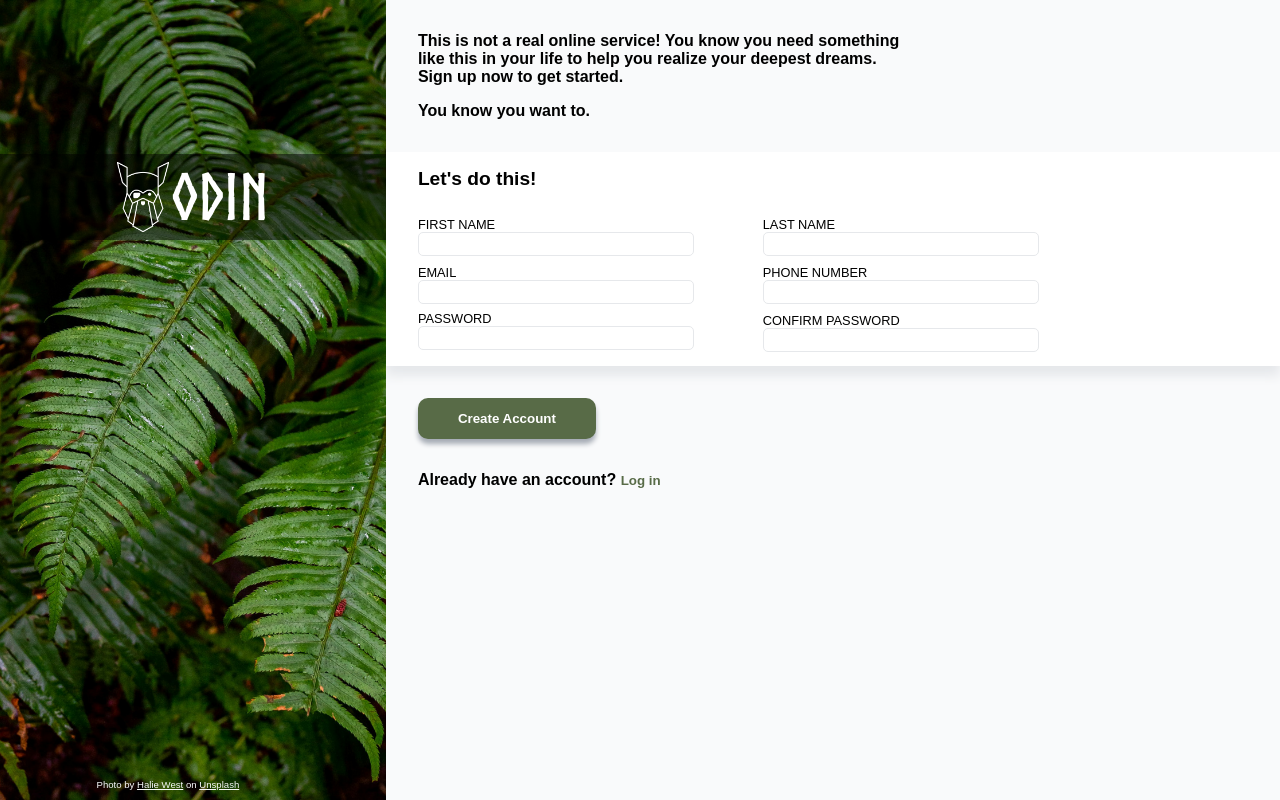
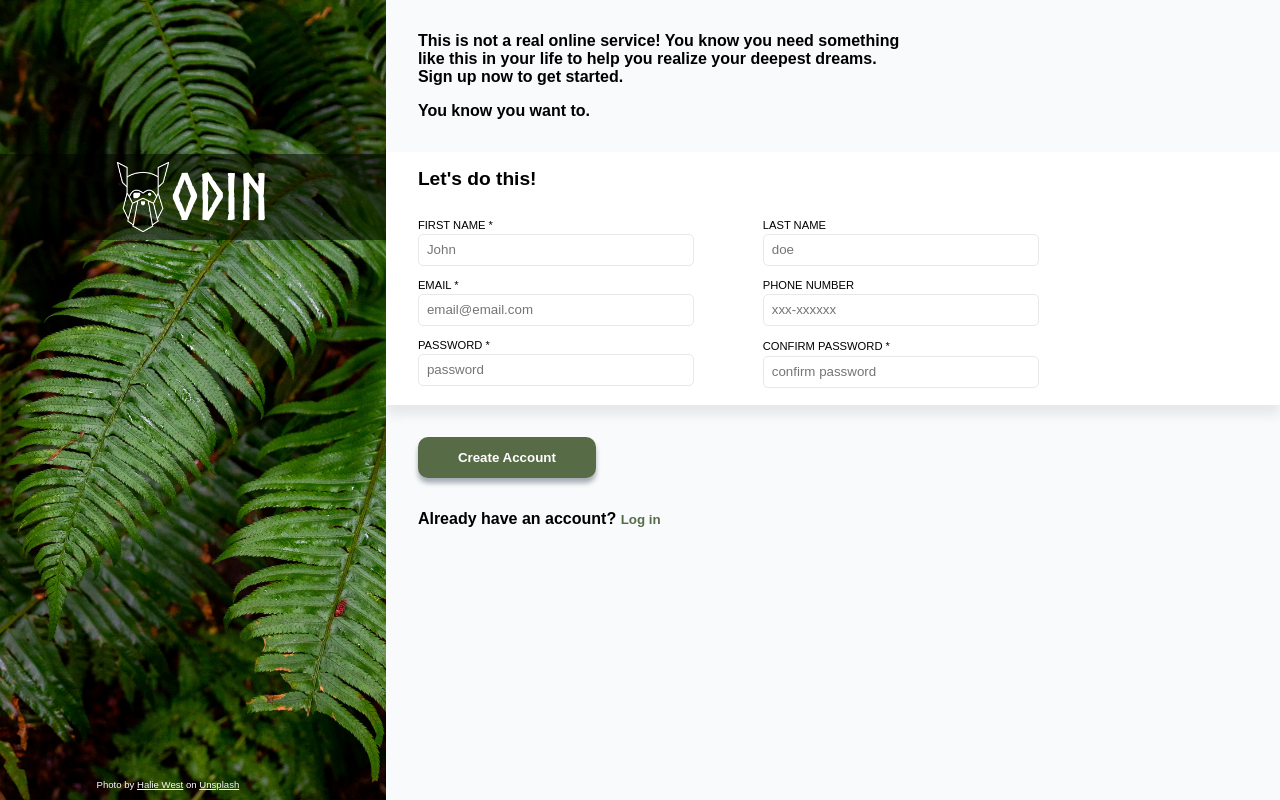
Before and after one commit to bashair0/theOdin-signUp-form, a plain HTML site: page index.html in a window 1280 px wide. Drawn offline with Linux system fonts and the light colour scheme.

Commit message:
Style the required input elements border to the regular color instead of red

```diff
--- a/index.html
+++ b/index.html
@@ -40,45 +40,75 @@
       <form action="#" method="post">
         <div class="form-container">
           <h2>Let's do this!</h2>
-          <fieldset>
+          <div class="group-input">
             <div>
-              <label for="first-name">First name</label>
-              <input type="text" name="first-name" id="first-name" />
+              <label for="first-name"
+                >First name <span aria-label="required">*</span></label
+              >
+              <input
+                type="text"
+                name="first-name"
+                placeholder="John"
+                id="first-name"
+                required />
             </div>
             <div>
               <label for="last-name">Last name</label>
-              <input type="text" name="last-name" id="last-name" />
+              <input
+                type="text"
+                name="last-name"
+                placeholder="doe"
+                id="last-name" />
             </div>
-          </fieldset>
-          <fieldset>
+          </div>
+          <div class="group-input">
             <div>
-              <label for="email">email</label>
-              <input type="email" name="email" id="email" />
+              <label for="email"
+                >email <span aria-label="required">*</span></label
+              >
+              <input
+                type="email"
+                name="email"
+                placeholder="email@email.com"
+                id="email"
+                required />
             </div>
             <div>
               <label for="phone-number">Phone number</label>
-              <input type="number" name="phone-number" id="phone-number" />
+              <input
+                type="tel"
+                name="phone-number"
+                placeholder="xxx-xxxxxx"
+                id="phone-number" />
             </div>
-          </fieldset>
-          <fieldset>
+          </div>
+          <div class="group-input">
             <div>
-              <label for="password">Password</label>
+              <label for="password"
+                >Password <span aria-label="required">*</span></label
+              >
               <input
                 type="password"
                 name="password"
+                placeholder="password"
                 id="password"
+                required
                 data-password />
               <p class="error-msg"></p>
             </div>
             <div>
-              <label for="confirm-password">Confirm Password</label>
+              <label for="confirm-password"
+                >Confirm Password <span aria-label="required">*</span></label
+              >
               <input
                 type="password"
                 name="confirm-password"
+                placeholder="confirm password"
                 id="confirm-password"
+                required
                 data-confirm-password />
             </div>
-          </fieldset>
+          </div>
         </div>
 
         <button type="submit" class="submit-btn" data-submit-btn>
--- a/style.css
+++ b/style.css
@@ -108,31 +108,35 @@ input {
   border: 1px solid var(--primary-clr-300);
   border-radius: 5px;
   width: 80%;
-  height: 1.5rem;
+  height: 2rem;
   padding-inline: 0.5rem;
 }
 
 input:focus {
   border-color: var(--secondary-blue);
+  box-shadow: 1px 1px 5px var(--primary-clr-300);
 }
 
 input:invalid {
   border-color: var(--secondary-red);
 }
 
+input:placeholder-shown {
+  border-color: var(--primary-clr-300);
+}
+
 @media (min-width: 31.25em) {
-  fieldset {
+  .group-input {
     display: flex;
     align-items: center;
-    height: 3rem;
   }
-  fieldset > div {
+  .group-input > div {
     width: 50%;
   }
 }
 
 @media (min-width: 64em) {
-  fieldset > div {
+  .group-input > div {
     width: 40%;
   }
 }
@@ -140,7 +144,8 @@ input:invalid {
 label {
   display: block;
   margin-top: 0.8rem;
-  font-size: 0.8rem;
+  margin-bottom: 0.2rem;
+  font-size: 0.7rem;
   text-transform: uppercase;
 }
 
@@ -205,7 +210,3 @@ svg {
   max-width: 100%;
   display: block;
 }
-
-fieldset {
-  border: none;
-}
```
